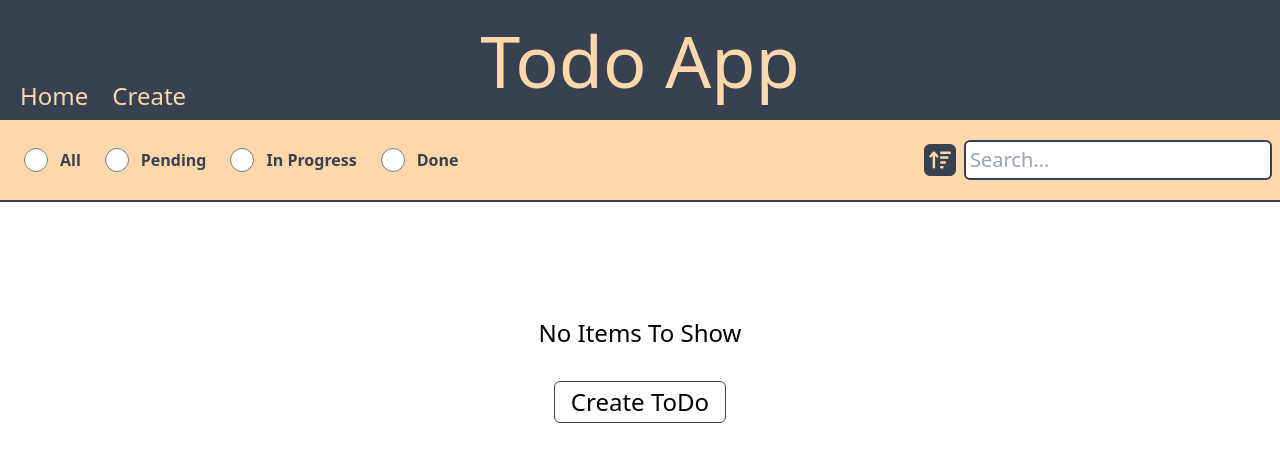
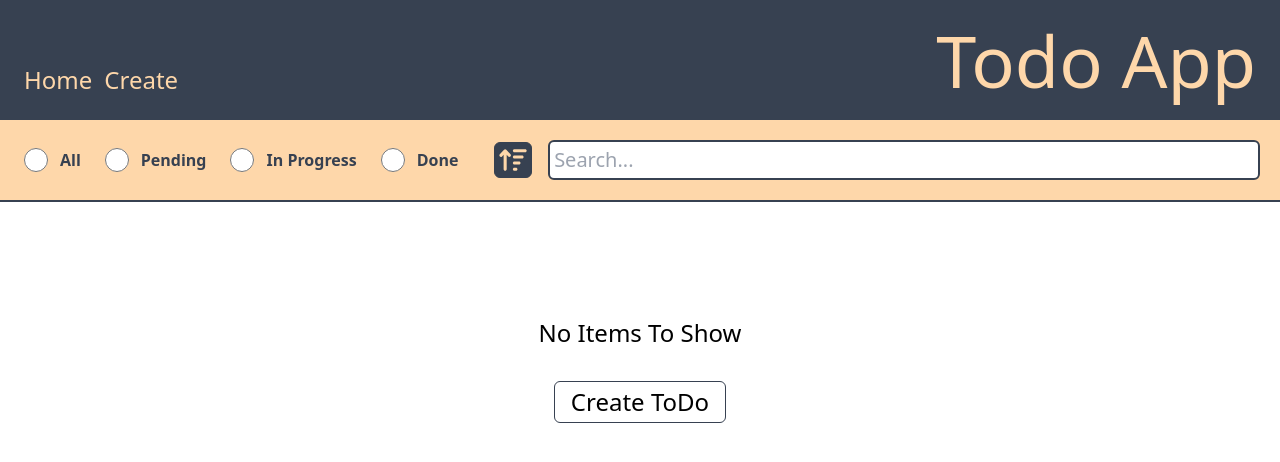
Before and after one commit to andrija-zikovic/ToDoAppV3, a React (Vite) app: page / in a window 1280 px wide. Shown: the top 462 px of the page. Built offline with nearby package versions, Linux system fonts and the light colour scheme.

Commit message:
Shrinking files

```diff
--- a/shared/ui/Menu/MenuButton.tsx
+++ b/shared/ui/Menu/MenuButton.tsx
@@ -9,15 +9,15 @@ const MenuButton = ({
     setDropDownVisibility,
     dropDownVisibility,
 }: MenuButtonProps) => {
-    const toogleVisibility = () => {
+    const toggleVisibility = () => {
         setDropDownVisibility(!dropDownVisibility)
     }
 
     return (
         <button
             id="menu"
-            className="absolute right-4 top-4 w-8 h-8 bg-orange-200 p-1 flex justify-center items-center rounded-md hover:border-l-orange-50 hover:border transition-all duration-300 ease-in-out md:hidden"
-            onClick={toogleVisibility}
+            className="w-8 h-8 bg-orange-200 p-1 flex justify-center items-center rounded-md hover:border-l-orange-50 hover:border transition-all duration-300 ease-in-out md:hidden"
+            onClick={toggleVisibility}
         >
             <Menu />
         </button>
--- a/shared/ui/SearchProvider/SearchProvider.tsx
+++ /dev/null
@@ -1,29 +0,0 @@
-import { useContext } from 'react'
-import TodoContext from '../../../src/context/todoContext'
-import SearchBox from '../SearchBox/SearchBox'
-import SortDateButtonProvider from '../SortDate/SortDateButtonProvider'
-
-export const SearchProvider = () => {
-    const { localTable, setCurrentTable } = useContext(TodoContext)!
-
-    const handleSearch = (value: string) => {
-        if (value === '') {
-            setCurrentTable(localTable)
-        } else {
-            setCurrentTable(
-                localTable.filter((todo) =>
-                    todo.description.toLowerCase().includes(value.toLowerCase())
-                )
-            )
-        }
-    }
-
-    return (
-        <div className="relative w-full flex flex-row justify-center items-center md:w-auto">
-            <SortDateButtonProvider />
-            <SearchBox handleSearch={handleSearch} />
-        </div>
-    )
-}
-
-export default SearchProvider
--- a/shared/ui/SortDate/SortDateButtonProvider.tsx
+++ b/shared/ui/SortByDateButton/SortByDateButton.tsx
@@ -1,9 +1,9 @@
 import { useState, useContext } from 'react'
-import { MobileButton } from './MobileButton'
+import { DateDown, DateUp } from '../Icons/index'
 import { SortStage } from '../../enums/stage'
 import TodoContext from '../../../src/context/todoContext'
 
-export const SortDateButtonProvider = () => {
+export const SortByDateButton = () => {
     const { currentTable, setCurrentTable } = useContext(TodoContext)!
 
     const [sort, setSort] = useState(SortStage.OLDEST)
@@ -23,7 +23,17 @@ export const SortDateButtonProvider = () => {
         }
     }
 
-    return <MobileButton sortValue={sort} handleSort={handleSort} />
+    return (
+        <button
+            id="sortDateMobile"
+            className="h-9 w-10 bg-gray-700 p-0 flex justify-center items-center rounded-md cursor-pointer transition-all duration-300 ease-in-out fill-orange-200 hover:fill-slate-950 focus:fill-slate-950 active:fill-slate-950 md:static"
+            onClick={() => {
+                handleSort()
+            }}
+        >
+            {sort === SortStage.NEWEST ? <DateDown /> : <DateUp />}
+        </button>
+    )
 }
 
-export default SortDateButtonProvider
+export default SortByDateButton
--- a/shared/ui/SortDate/MobileButton.tsx
+++ /dev/null
@@ -1,26 +0,0 @@
-import { DateDown, DateUp } from '../Icons/index'
-import { SortStage } from '../../enums/stage'
-
-type MobileButtonProps = {
-    sortValue: string
-    handleSort: () => void
-}
-
-export const MobileButton: React.FC<MobileButtonProps> = ({
-    sortValue,
-    handleSort,
-}) => {
-    return (
-        <button
-            id="sortDateMobile"
-            className="absolute left-4 top-4 w-8 h-8 bg-gray-700 p-0 flex justify-center items-center rounded-md cursor-pointer transition-all duration-300 ease-in-out fill-orange-200 hover:fill-slate-950 focus:fill-slate-950 active:fill-slate-950 md:static"
-            onClick={() => {
-                handleSort()
-            }}
-        >
-            {sortValue === SortStage.NEWEST ? <DateDown /> : <DateUp />}
-        </button>
-    )
-}
-
-export default MobileButton
--- a/shared/ui/header/DropDownMenu.tsx
+++ b/shared/ui/header/DropDownMenu.tsx
@@ -6,7 +6,7 @@ type DropDownMenuProps = {
 
 export const DropDownMenu = ({ setDropDownVisibility }: DropDownMenuProps) => {
     return (
-        <div className="absolute top-full z-10 w-full h-auto bg-gray-700 flex flex-col justify-center items-center gap-2 px-2 py-4 border-b-2 border-orange-200 text-3xl">
+        <div className="absolute top-16 z-10 w-full h-auto bg-gray-700 flex flex-col justify-center items-center gap-2 px-2 py-4 border-b-2 border-orange-200 text-3xl">
             <div className=" text-orange-200 w-full h-full flex flex-col justify-center items-center border-b-2 border-orange-200 hover:border-slate-400 hover:text-slate-400 p-3">
                 <Link
                     to="/home"
--- a/shared/ui/header/HeaderComponent.tsx
+++ b/shared/ui/header/HeaderComponent.tsx
@@ -7,39 +7,33 @@ export const HeaderComponent = () => {
     const [dropDownVisibility, setDropDownVisibility] = useState<boolean>(false)
 
     return (
-        <div className="flex flex-col justify-center items-center w-full bg-gray-700 border-b-1 border-gray-700 relative">
-            <div className="flex flex-row justify-center items-center max-w-full w-full text-center px-4 p-3 md:p-6">
+        <div className="w-full bg-gray-700 border-b-1 border-gray-700">
+            <div className="flex flex-row justify-between items-center max-w-full w-full text-center px-4 p-3 md:p-6 md:items-end md:flex-row-reverse">
+                <h1 className="text-4xl text-orange-200 md:text-7xl">
+                    Todo App
+                </h1>
                 <MenuButton
                     setDropDownVisibility={setDropDownVisibility}
                     dropDownVisibility={dropDownVisibility}
                 />
-                <h1 className="text-4xl text-orange-200 md:text-7xl">
-                    Todo App
-                </h1>
-                {dropDownVisibility && (
-                    <DropDownMenu
-                        setDropDownVisibility={setDropDownVisibility}
-                    />
-                )}
-            </div>
-            <div className="hidden md:flex flex-row justify-start items-center w-full absolute bottom-2 left-2">
-                <div>
+                <div className="hidden md:flex flex-row justify-end items-center h-full">
                     <Link
                         to="/home"
-                        className="text-2xl text-orange-200 hover:text-slate-400 p-3"
+                        className="text-2xl text-orange-200 hover:text-slate-400"
                     >
                         Home
                     </Link>
-                </div>
-                <div>
                     <Link
                         to="/todo/create"
-                        className="text-2xl text-orange-200 hover:text-slate-400 p-3"
+                        className="text-2xl text-orange-200 hover:text-slate-400 px-3"
                     >
                         Create
                     </Link>
                 </div>
             </div>
+            {dropDownVisibility && (
+                <DropDownMenu setDropDownVisibility={setDropDownVisibility} />
+            )}
         </div>
     )
 }
--- a/src/output.css
+++ b/src/output.css
@@ -46,8 +46,7 @@ html,
   -o-tab-size: 4;
      tab-size: 4;
   /* 3 */
-    font-family: ui-sans-serif, system-ui, sans-serif, 'Apple Color Emoji',
-        'Segoe UI Emoji', 'Segoe UI Symbol', 'Noto Color Emoji';
+  font-family: ui-sans-serif, system-ui, sans-serif, "Apple Color Emoji", "Segoe UI Emoji", "Segoe UI Symbol", "Noto Color Emoji";
   /* 4 */
   font-feature-settings: normal;
   /* 5 */
@@ -136,8 +135,7 @@ code,
 kbd,
 samp,
 pre {
-    font-family: ui-monospace, SFMono-Regular, Menlo, Monaco, Consolas,
-        'Liberation Mono', 'Courier New', monospace;
+  font-family: ui-monospace, SFMono-Regular, Menlo, Monaco, Consolas, "Liberation Mono", "Courier New", monospace;
   /* 1 */
   font-feature-settings: normal;
   /* 2 */
@@ -378,8 +376,7 @@ textarea {
 2. Set the default placeholder color to the user's configured gray 400 color.
 */
 
-input::-moz-placeholder,
-textarea::-moz-placeholder {
+input::-moz-placeholder, textarea::-moz-placeholder {
   opacity: 1;
   /* 1 */
   color: #9ca3af;
@@ -399,7 +396,7 @@ Set the default cursor for buttons.
 */
 
 button,
-[role='button'] {
+[role="button"] {
   cursor: pointer;
 }
 
@@ -447,9 +444,7 @@ video {
   display: none;
 }
 
-*,
-::before,
-::after {
+*, ::before, ::after {
   --tw-border-spacing-x: 0;
   --tw-border-spacing-y: 0;
   --tw-translate-x: 0;
@@ -581,12 +576,20 @@ video {
   bottom: 0.5rem;
 }
 
+.left-1 {
+  left: 0.25rem;
+}
+
+.left-2 {
+  left: 0.5rem;
+}
+
 .left-4 {
   left: 1rem;
 }
 
-.right-4 {
-    right: 1rem;
+.top-1 {
+  top: 0.25rem;
 }
 
 .top-1\/2 {
@@ -601,40 +604,28 @@ video {
   top: 100%;
 }
 
-.left-2 {
-    left: 0.5rem;
+.top-24 {
+  top: 6rem;
 }
 
-.left-1 {
-    left: 0.25rem;
+.top-20 {
+  top: 5rem;
 }
 
-.top-1 {
-    top: 0.25rem;
+.top-16 {
+  top: 4rem;
 }
 
 .z-10 {
   z-index: 10;
 }
 
-.mt-28 {
-    margin-top: 7rem;
-}
-
-.mt-10 {
-    margin-top: 2.5rem;
-}
-
 .mt-14 {
   margin-top: 3.5rem;
 }
 
-.mt-20 {
-    margin-top: 5rem;
-}
-
-.mt-32 {
-    margin-top: 8rem;
+.mt-28 {
+  margin-top: 7rem;
 }
 
 .block {
@@ -681,6 +672,14 @@ video {
   height: 100%;
 }
 
+.h-9 {
+  height: 2.25rem;
+}
+
+.max-h-4 {
+  max-height: 1rem;
+}
+
 .min-h-80 {
   min-height: 20rem;
 }
@@ -695,10 +694,6 @@ video {
 
 .w-3\/4 {
   width: 75%;
-}
-
-.w-5 {
-    width: 1.25rem;
 }
 
 .w-6 {
@@ -717,12 +712,16 @@ video {
   width: 100%;
 }
 
+.w-9 {
+  width: 2.25rem;
+}
+
+.w-10 {
+  width: 2.5rem;
+}
+
 .max-w-full {
   max-width: 100%;
-}
-
-.cursor-auto {
-    cursor: auto;
 }
 
 .cursor-pointer {
@@ -745,12 +744,20 @@ video {
   flex-direction: column;
 }
 
+.items-end {
+  align-items: flex-end;
+}
+
 .items-center {
   align-items: center;
 }
 
 .justify-start {
   justify-content: flex-start;
+}
+
+.justify-end {
+  justify-content: flex-end;
 }
 
 .justify-center {
@@ -771,10 +778,6 @@ video {
 
 .gap-3 {
   gap: 0.75rem;
-}
-
-.gap-5 {
-    gap: 1.25rem;
 }
 
 .gap-8 {
@@ -801,16 +804,8 @@ video {
   border-radius: 0.75rem;
 }
 
-.border-0 {
-    border-width: 0px;
-}
-
 .border-2 {
   border-width: 2px;
-}
-
-.border-4 {
-    border-width: 4px;
 }
 
 .border-b-2 {
@@ -840,11 +835,6 @@ video {
 .border-red-600 {
   --tw-border-opacity: 1;
   border-color: rgb(220 38 38 / var(--tw-border-opacity));
-}
-
-.border-gray-600 {
-    --tw-border-opacity: 1;
-    border-color: rgb(75 85 99 / var(--tw-border-opacity));
 }
 
 .bg-gray-200 {
@@ -955,9 +945,9 @@ video {
   padding-bottom: 1.25rem;
 }
 
-.py-2 {
-    padding-top: 0.5rem;
-    padding-bottom: 0.5rem;
+.px-3 {
+  padding-left: 0.75rem;
+  padding-right: 0.75rem;
 }
 
 .text-center {
@@ -979,14 +969,14 @@ video {
   line-height: 2.5rem;
 }
 
+.text-sm {
+  font-size: 0.875rem;
+  line-height: 1.25rem;
+}
+
 .text-xl {
   font-size: 1.25rem;
   line-height: 1.75rem;
-}
-
-.text-sm {
-    font-size: 0.875rem;
-    line-height: 1.25rem;
 }
 
 .font-bold {
@@ -1013,18 +1003,8 @@ video {
   color: rgb(220 38 38 / var(--tw-text-opacity));
 }
 
-.outline {
-    outline-style: solid;
-}
-
-.outline-gray-600 {
-    outline-color: #4b5563;
-}
-
 .filter {
-    filter: var(--tw-blur) var(--tw-brightness) var(--tw-contrast)
-        var(--tw-grayscale) var(--tw-hue-rotate) var(--tw-invert)
-        var(--tw-saturate) var(--tw-sepia) var(--tw-drop-shadow);
+  filter: var(--tw-blur) var(--tw-brightness) var(--tw-contrast) var(--tw-grayscale) var(--tw-hue-rotate) var(--tw-invert) var(--tw-saturate) var(--tw-sepia) var(--tw-drop-shadow);
 }
 
 .transition-all {
@@ -1061,12 +1041,9 @@ select:active {
   color: rgb(254 215 170 / var(--tw-text-opacity));
   --tw-border-opacity: 1;
   border-color: rgb(254 215 170 / var(--tw-border-opacity));
-    --tw-shadow: 0 4px 6px -1px rgb(0 0 0 / 0.1),
-        0 2px 4px -2px rgb(0 0 0 / 0.1);
-    --tw-shadow-colored: 0 4px 6px -1px var(--tw-shadow-color),
-        0 2px 4px -2px var(--tw-shadow-color);
-    box-shadow: var(--tw-ring-offset-shadow, 0 0 #0000),
-        var(--tw-ring-shadow, 0 0 #0000), var(--tw-shadow);
+  --tw-shadow: 0 4px 6px -1px rgb(0 0 0 / 0.1), 0 2px 4px -2px rgb(0 0 0 / 0.1);
+  --tw-shadow-colored: 0 4px 6px -1px var(--tw-shadow-color), 0 2px 4px -2px var(--tw-shadow-color);
+  box-shadow: var(--tw-ring-offset-shadow, 0 0 #0000), var(--tw-ring-shadow, 0 0 #0000), var(--tw-shadow);
 }
 
 button {
@@ -1089,12 +1066,9 @@ button:active {
   color: rgb(0 0 0 / var(--tw-text-opacity));
   --tw-border-opacity: 1;
   border-color: rgb(51 65 85 / var(--tw-border-opacity));
-    --tw-shadow: 0 4px 6px -1px rgb(0 0 0 / 0.1),
-        0 2px 4px -2px rgb(0 0 0 / 0.1);
-    --tw-shadow-colored: 0 4px 6px -1px var(--tw-shadow-color),
-        0 2px 4px -2px var(--tw-shadow-color);
-    box-shadow: var(--tw-ring-offset-shadow, 0 0 #0000),
-        var(--tw-ring-shadow, 0 0 #0000), var(--tw-shadow);
+  --tw-shadow: 0 4px 6px -1px rgb(0 0 0 / 0.1), 0 2px 4px -2px rgb(0 0 0 / 0.1);
+  --tw-shadow-colored: 0 4px 6px -1px var(--tw-shadow-color), 0 2px 4px -2px var(--tw-shadow-color);
+  box-shadow: var(--tw-ring-offset-shadow, 0 0 #0000), var(--tw-ring-shadow, 0 0 #0000), var(--tw-shadow);
 }
 
 input:hover,
@@ -1106,12 +1080,9 @@ input:active {
   color: rgb(254 215 170 / var(--tw-text-opacity));
   --tw-border-opacity: 1;
   border-color: rgb(254 215 170 / var(--tw-border-opacity));
-    --tw-shadow: 0 4px 6px -1px rgb(0 0 0 / 0.1),
-        0 2px 4px -2px rgb(0 0 0 / 0.1);
-    --tw-shadow-colored: 0 4px 6px -1px var(--tw-shadow-color),
-        0 2px 4px -2px var(--tw-shadow-color);
-    box-shadow: var(--tw-ring-offset-shadow, 0 0 #0000),
-        var(--tw-ring-shadow, 0 0 #0000), var(--tw-shadow);
+  --tw-shadow: 0 4px 6px -1px rgb(0 0 0 / 0.1), 0 2px 4px -2px rgb(0 0 0 / 0.1);
+  --tw-shadow-colored: 0 4px 6px -1px var(--tw-shadow-color), 0 2px 4px -2px var(--tw-shadow-color);
+  box-shadow: var(--tw-ring-offset-shadow, 0 0 #0000), var(--tw-ring-shadow, 0 0 #0000), var(--tw-shadow);
 }
 
 .hover\:border:hover {
@@ -1196,22 +1167,6 @@ input:active {
     height: auto;
   }
 
-    .md\:w-60 {
-        width: 15rem;
-    }
-
-    .md\:w-44 {
-        width: 11rem;
-    }
-
-    .md\:w-52 {
-        width: 13rem;
-    }
-
-    .md\:w-64 {
-        width: 16rem;
-    }
-
   .md\:w-96 {
     width: 24rem;
   }
@@ -1232,20 +1187,20 @@ input:active {
     flex-direction: row-reverse;
   }
 
+  .md\:items-end {
+    align-items: flex-end;
+  }
+
   .md\:justify-between {
     justify-content: space-between;
   }
 
-    .md\:justify-around {
-        justify-content: space-around;
+  .md\:p-2 {
+    padding: 0.5rem;
   }
 
   .md\:p-6 {
     padding: 1.5rem;
-    }
-
-    .md\:p-2 {
-        padding: 0.5rem;
   }
 
   .md\:px-2 {
@@ -1253,19 +1208,9 @@ input:active {
     padding-right: 0.5rem;
   }
 
-    .md\:px-3 {
-        padding-left: 0.75rem;
-        padding-right: 0.75rem;
-    }
-
   .md\:py-2 {
     padding-top: 0.5rem;
     padding-bottom: 0.5rem;
-    }
-
-    .md\:py-3 {
-        padding-top: 0.75rem;
-        padding-bottom: 0.75rem;
   }
 
   .md\:text-7xl {
@@ -1284,22 +1229,6 @@ input:active {
     position: absolute;
   }
 
-    .lg\:relative {
-        position: relative;
-    }
-
-    .lg\:left-2 {
-        left: 0.5rem;
-    }
-
-    .lg\:top-2 {
-        top: 0.5rem;
-    }
-
-    .lg\:-bottom-full {
-        bottom: -100%;
-    }
-
   .lg\:bottom-auto {
     bottom: auto;
   }
@@ -1308,8 +1237,8 @@ input:active {
     right: 0.5rem;
   }
 
-    .lg\:max-w-48 {
-        max-width: 12rem;
+  .lg\:top-2 {
+    top: 0.5rem;
   }
 
   .lg\:max-w-sm {
--- a/src/screens/ListScreen.tsx
+++ b/src/screens/ListScreen.tsx
@@ -1,12 +1,16 @@
 import SortRadioButtonsProvider from '../../shared/ui/SortRadioButtonsProvider/SortRadioButtonsProvider'
-import SearchProvider from '../../shared/ui/SearchProvider/SearchProvider'
+import SearchBox from '../../shared/ui/SearchBox/SearchBox'
+import SortByDateButton from '../../shared/ui/SortByDateButton/SortByDateButton'
 import Table from '../../shared/ui/Table/Table'
 
 export default function ListScreen() {
     return (
-        <div className="w-full flex flex-col justify-center items-center">
+        <div className="w-full">
             <div className="flex flex-col justify-center items-center w-full bg-orange-200 border-b-2 border-gray-700 text-gray-700 md:flex-row-reverse md:py-2 md:justify-between">
-                <SearchProvider />
+                <div className="flex flex-row items-center gap-2 w-full px-3">
+                    <SortByDateButton />
+                    <SearchBox />
+                </div>
                 <SortRadioButtonsProvider />
             </div>
             <Table />
```
Also changed, not shown: shared/ui/SearchBox/SearchBox.tsx (+18 -9 lines). Lines whose indentation alone changed are shown as unchanged.
